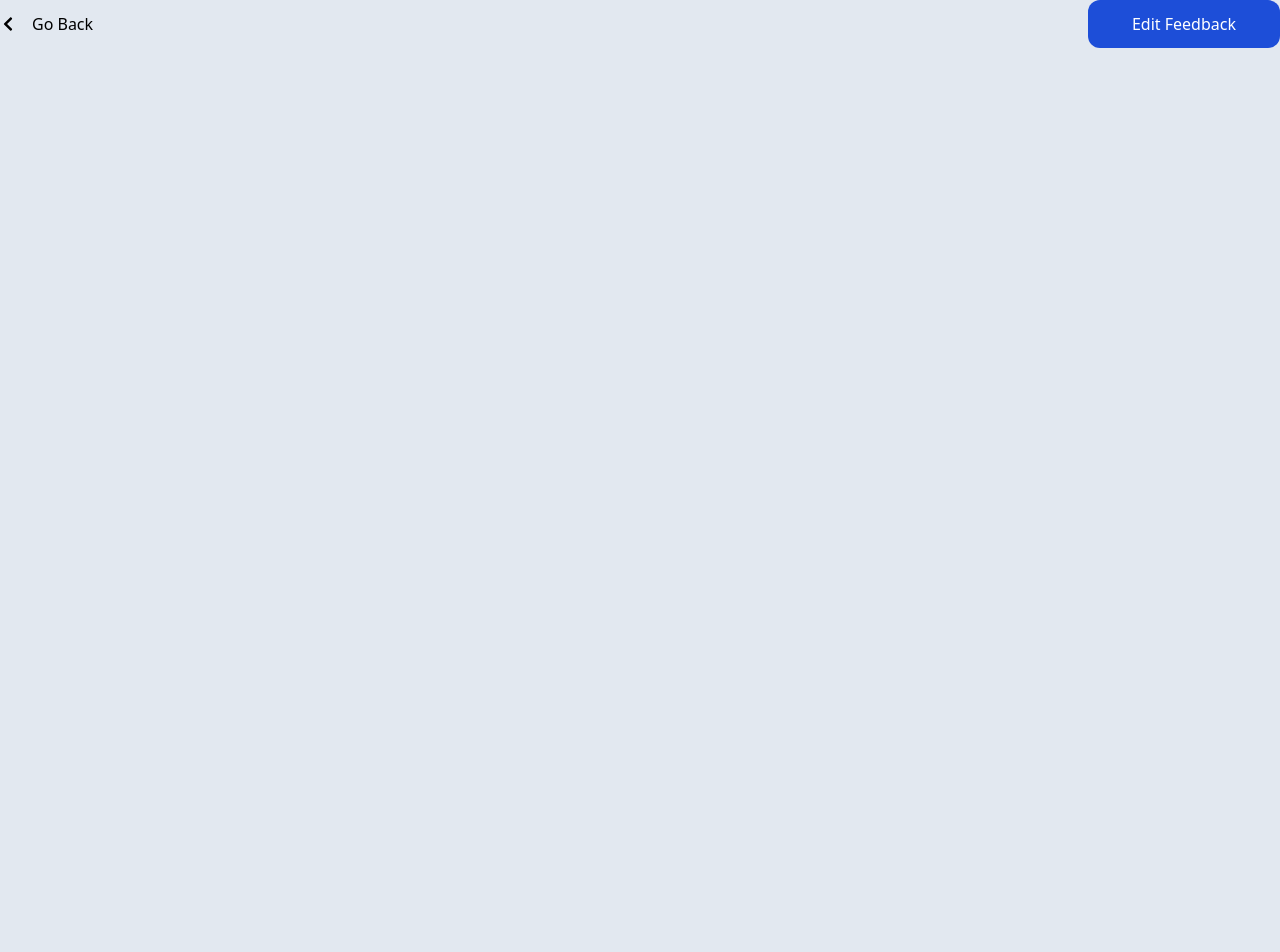
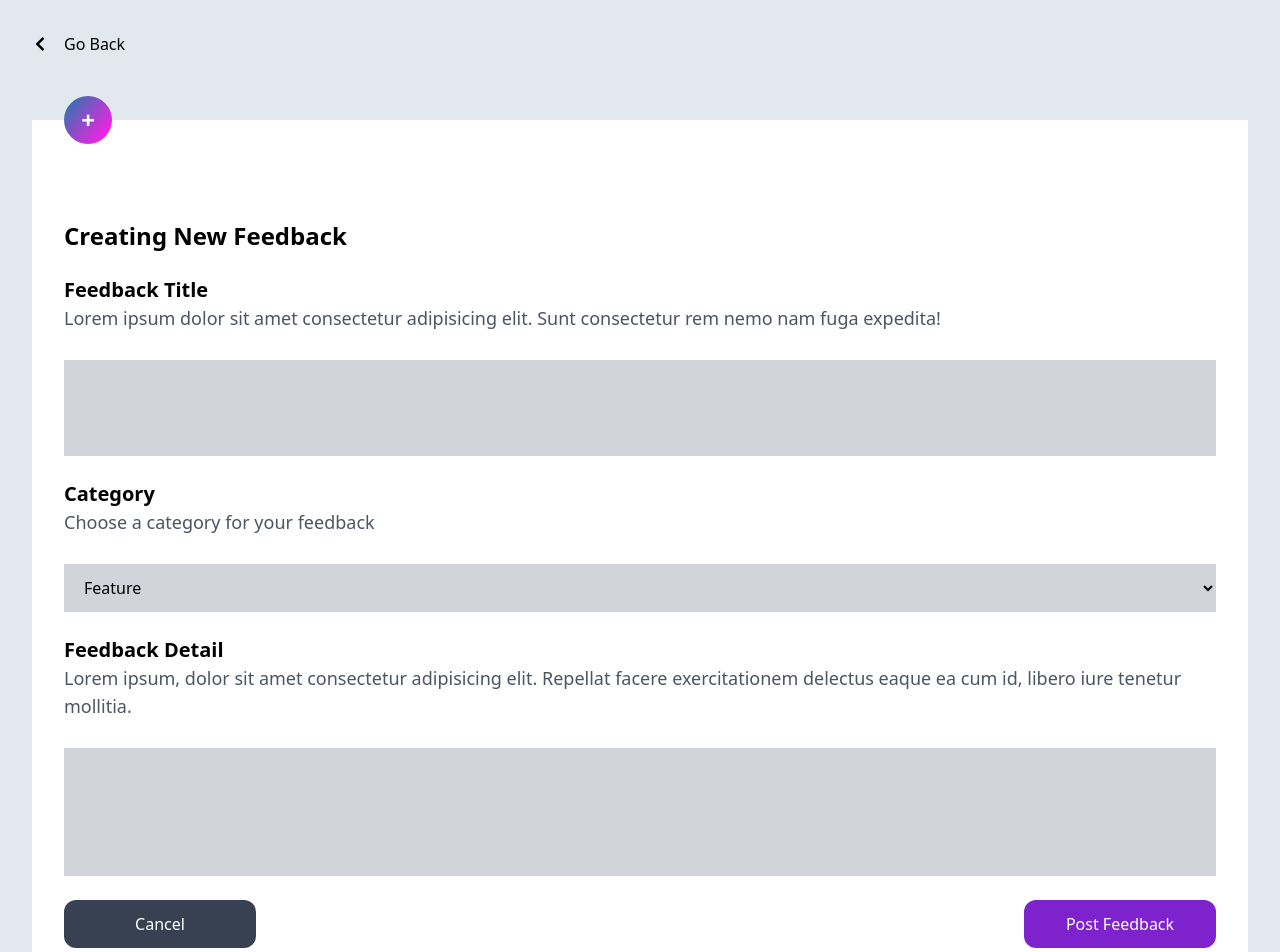
Before and after one commit to JulioFuentes2021/feedback-app, a React (Vite) app: page /add in a window 1280 px wide. Shown: the top 952 px of the page. Before the commit the page ends 800 px from the top, so only its background shows below. Built offline with nearby package versions, Linux system fonts and the light colour scheme.

Commit message:
Add new feedback components is working and mongodb is connected

```diff
--- a/package.json
+++ b/package.json
@@ -7,6 +7,7 @@
     "preview": "vite preview"
   },
   "dependencies": {
+    "axios": "^0.24.0",
     "react": "^17.0.2",
     "react-dom": "^17.0.2",
     "react-icons": "^4.3.1"
--- /dev/null
+++ b/src/components/Back.jsx
@@ -0,0 +1,15 @@
+import React from "react";
+import { FaChevronLeft } from "react-icons/fa";
+
+const Back = () => {
+	return (
+		<div className="flex items-center">
+			<span>
+				<FaChevronLeft />
+			</span>
+			<span className="mx-4">Go Back</span>
+		</div>
+	);
+};
+
+export default Back;
--- /dev/null
+++ b/src/components/CreateFeedbackComponent.jsx
@@ -0,0 +1,16 @@
+import React from "react";
+import Back from "./Back";
+import CreateFeedback from "./CreateNewFeedback";
+
+const CreateFeedbackComponent = () => {
+	return (
+		<div>
+			<div className="bg-red-500">
+				<Back />
+				<CreateFeedback />
+			</div>
+		</div>
+	);
+};
+
+export default CreateFeedbackComponent;
--- /dev/null
+++ b/src/components/CreateNewFeedback.jsx
@@ -0,0 +1,107 @@
+import React from "react";
+import UtilityButtons from "./UtilityButtons";
+import Back from "./Back";
+import axios from "axios";
+
+const CreateNewFeedback = props => {
+	const handleSubmit = e => {
+		e.preventDefault();
+		const form = e.target;
+		axios({
+			method: "POST",
+			url: "http://localhost:8000/feedback/add",
+			data: {
+				title: form.title.value,
+				feature: form.feature.value,
+				description: form.description.value,
+			},
+		});
+		form.reset();
+	};
+
+	return (
+		<div className="flex flex-col justify-center items-center">
+			<div className="max-w-7xl w-full px-8 py-8">
+				<Back />
+			</div>
+			<form
+				method="POST"
+				action="feedback/add"
+				className="bg-white p-8 m-8 max-w-7xl"
+				onSubmit={handleSubmit}
+				// onSubmit={e => {
+				// 	e.preventDefault();
+				// 	// const form = e.target;
+				// 	// form.submit();
+				// }}
+			>
+				<article className="mb-5 customBackground text-white font-bold -translate-y-14 w-12 h-12 rounded-full flex justify-center items-center text-2xl">
+					<span>+</span>
+				</article>
+				<span className="font-bold text-2xl">
+					{props.title || "Creating New Feedback"}
+				</span>
+				<section className="flex flex-col my-6">
+					<span className="font-semibold text-xl">Feedback Title</span>
+					<small className="text-gray-600 text-lg mb-7">
+						Lorem ipsum dolor sit amet consectetur adipisicing elit. Sunt
+						consectetur rem nemo nam fuga expedita!
+					</small>
+					<textarea
+						name="title"
+						id=""
+						placeholder=""
+						className="h-24 bg-gray-300 outline-none p-4 resize-none"
+					></textarea>
+				</section>
+				<section className="flex flex-col my-6">
+					<span className="font-semibold text-xl">Category</span>
+					<small className="text-gray-600 text-lg mb-7">
+						Choose a category for your feedback
+					</small>
+					<select
+						name="feature"
+						id=""
+						className="h-12 px-4 bg-gray-300 outline-none"
+					>
+						<option value="feature" className="">
+							Feature
+						</option>
+						<option value="enhancement">Enhacement</option>
+						<option value="bug">Bug</option>
+					</select>
+				</section>
+				<section className="flex flex-col my-6">
+					<span className="font-semibold text-xl">Feedback Detail</span>
+					<small className="text-gray-600 text-lg mb-7">
+						Lorem ipsum, dolor sit amet consectetur adipisicing elit. Repellat
+						facere exercitationem delectus eaque ea cum id, libero iure tenetur
+						mollitia.
+					</small>
+					<textarea
+						name="description"
+						id=""
+						placeholder=""
+						className="bg-gray-300 h-32 outline-none p-4 text-black resize-none"
+					></textarea>
+				</section>
+				<section className="flex flex-col items-center sm:flex-row justify-between gap-4">
+					<button
+						type="button"
+						className="p-3 w-48 rounded-xl hover:bg-gray-800 transition-colors ease-linear outline-none text-white bg-gray-700"
+					>
+						Cancel
+					</button>
+					<button
+						type="submit"
+						className="p-3 w-48 rounded-xl text-white transition-colors ease-in hover:bg-purple-600 outline-none bg-purple-700"
+					>
+						Post Feedback
+					</button>
+				</section>
+			</form>
+		</div>
+	);
+};
+
+export default CreateNewFeedback;
--- /dev/null
+++ b/src/components/EditingFeedback.jsx
@@ -0,0 +1,8 @@
+import React from "react";
+import CreateNewFeedback from "./CreateNewFeedback";
+
+const EditingFeedback = () => {
+	return <CreateNewFeedback title="Editing 'Title of the feedback'" />;
+};
+
+export default EditingFeedback;
--- /dev/null
+++ b/src/components/UtilityButtons.jsx
@@ -0,0 +1,16 @@
+import React from "react";
+
+const UtilityButtons = (width, bg, bgHover, content) => {
+	return (
+		<button
+			type="button"
+			className={`p-3 ${
+				width || "w-48"
+			} rounded-xl hover:${bgHover} outline-none ${bg | "bg-blue-500"}`}
+		>
+			{content | "Holacss"}
+		</button>
+	);
+};
+
+export default UtilityButtons;
--- a/src/main.jsx
+++ b/src/main.jsx
@@ -1,7 +1,7 @@
 import React from "react";
 import ReactDOM from "react-dom";
 import "./index.css";
-import App from "./components/GoBack";
+import App from "./components/CreateNewFeedback";
 
 ReactDOM.render(
 	<React.StrictMode>
```
Also changed, not shown: 1 other file (tests, documents, lock files or other folders).
